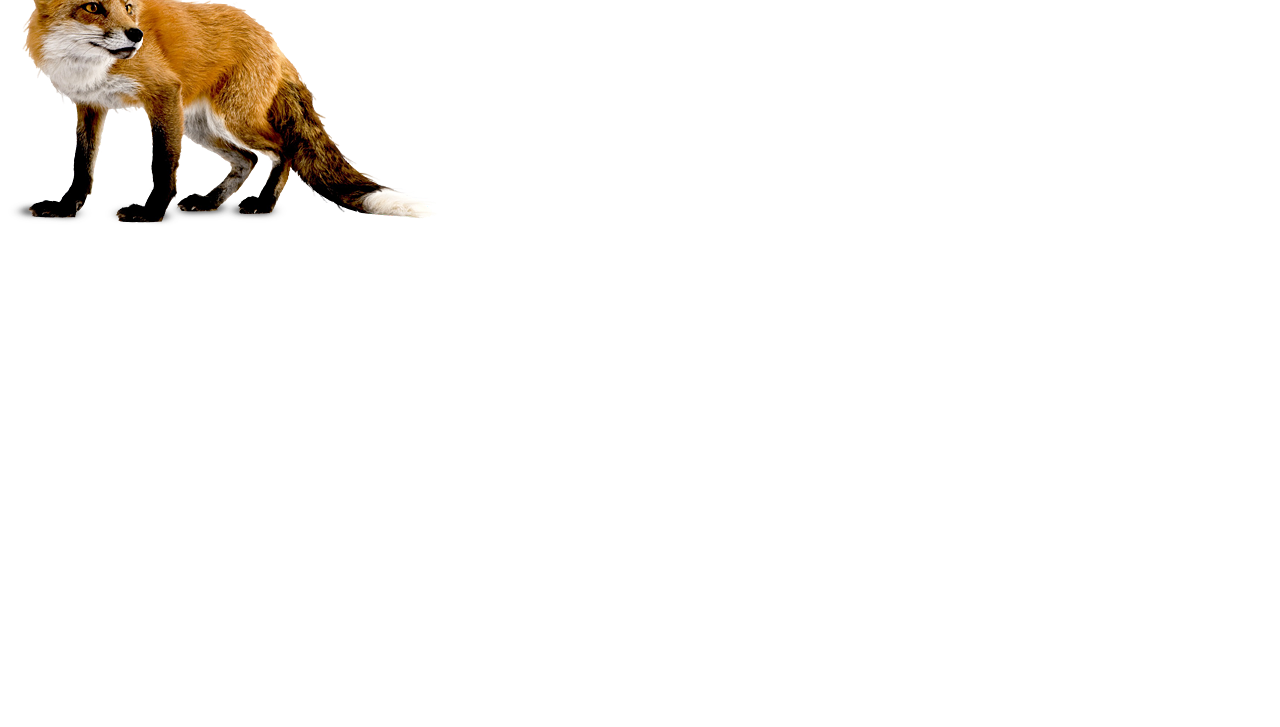
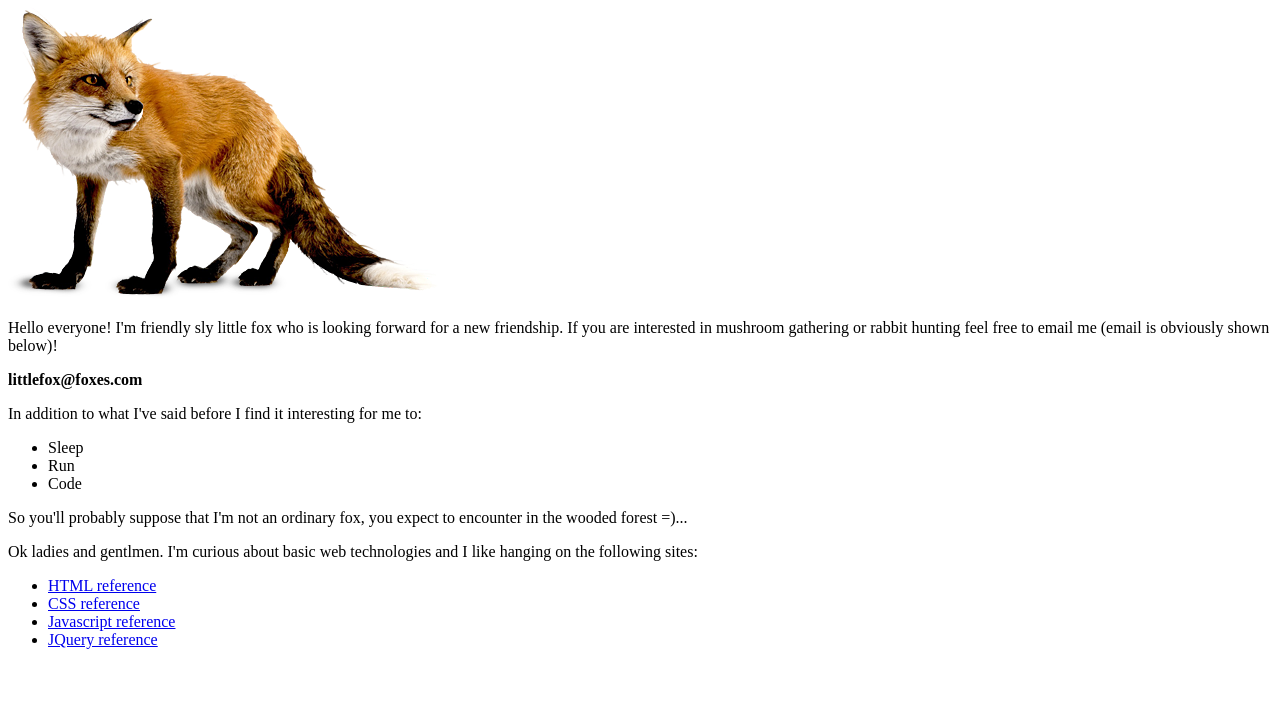
Before and after one commit to d3slife/test-site, a plain HTML site: page index.html in a window 1280 px wide. Shown: the part 73-800 px from the top of the page. Drawn offline with Linux system fonts and the light colour scheme.

Commit message:
Add description to fox personal web-page

```diff
--- a/index.html
+++ b/index.html
@@ -5,6 +5,36 @@
     <title>My test page</title
   </head>
   <body>
+    <h1>Fox's personal web-page</h1>
     <img src='images/fox.png' alt='Fox image'>
+    <p>
+      Hello everyone! I'm friendly sly little fox who is looking forward for
+      a new friendship. If you are interested in mushroom gathering or rabbit hunting
+      feel free to email me (email is obviously shown below)!
+    </p>
+    <p>
+      <strong>littlefox@foxes.com</strong>
+    </p>
+    <p>
+      In addition to what I've said before I find it interesting for me to:
+    </p>
+    <ul>
+      <li>Sleep</li>
+      <li>Run</li>
+      <li>Code</li>
+    </ul>
+    <p>
+      So you'll probably suppose that I'm not an ordinary fox, you expect to encounter
+      in the wooded forest =)...
+    </p>
+    <p>Ok ladies and gentlmen. I'm curious about basic web technologies and I like hanging
+      on the following sites:
+    </p>
+    <ul>
+      <li><a href='https://developer.mozilla.org/en-US/docs/Web/HTML/Element'>HTML reference</a></li>
+      <li><a href='https://developer.mozilla.org/en-US/docs/Web/CSS/Reference#Keyword_index'>CSS reference</a></li>
+      <li><a href='https://developer.mozilla.org/en-US/docs/Web/JavaScript/Reference'>Javascript reference</a></li>
+      <li><a href='http://api.jquery.com/'>JQuery reference</a></li>
+    </ul>
   </body>
 </html>
```
